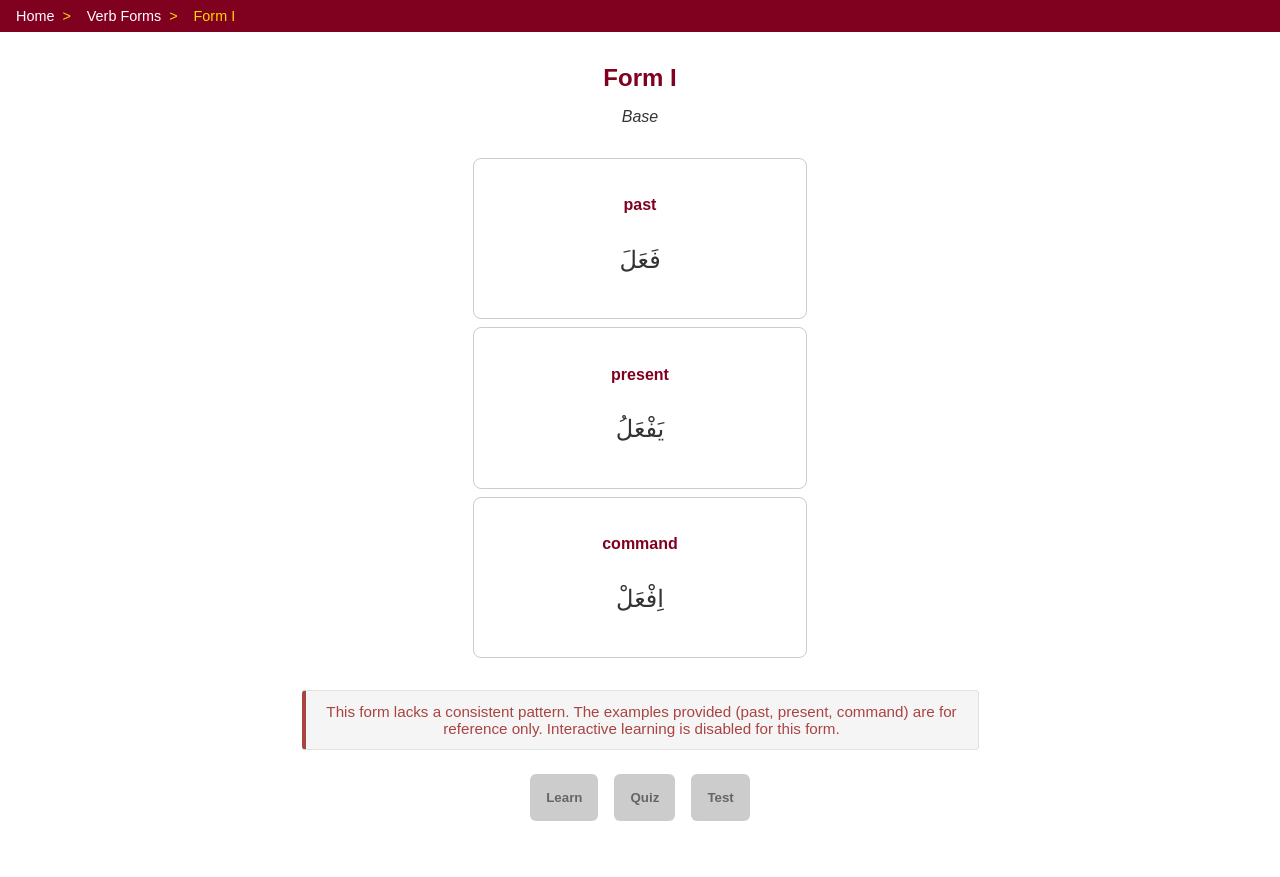
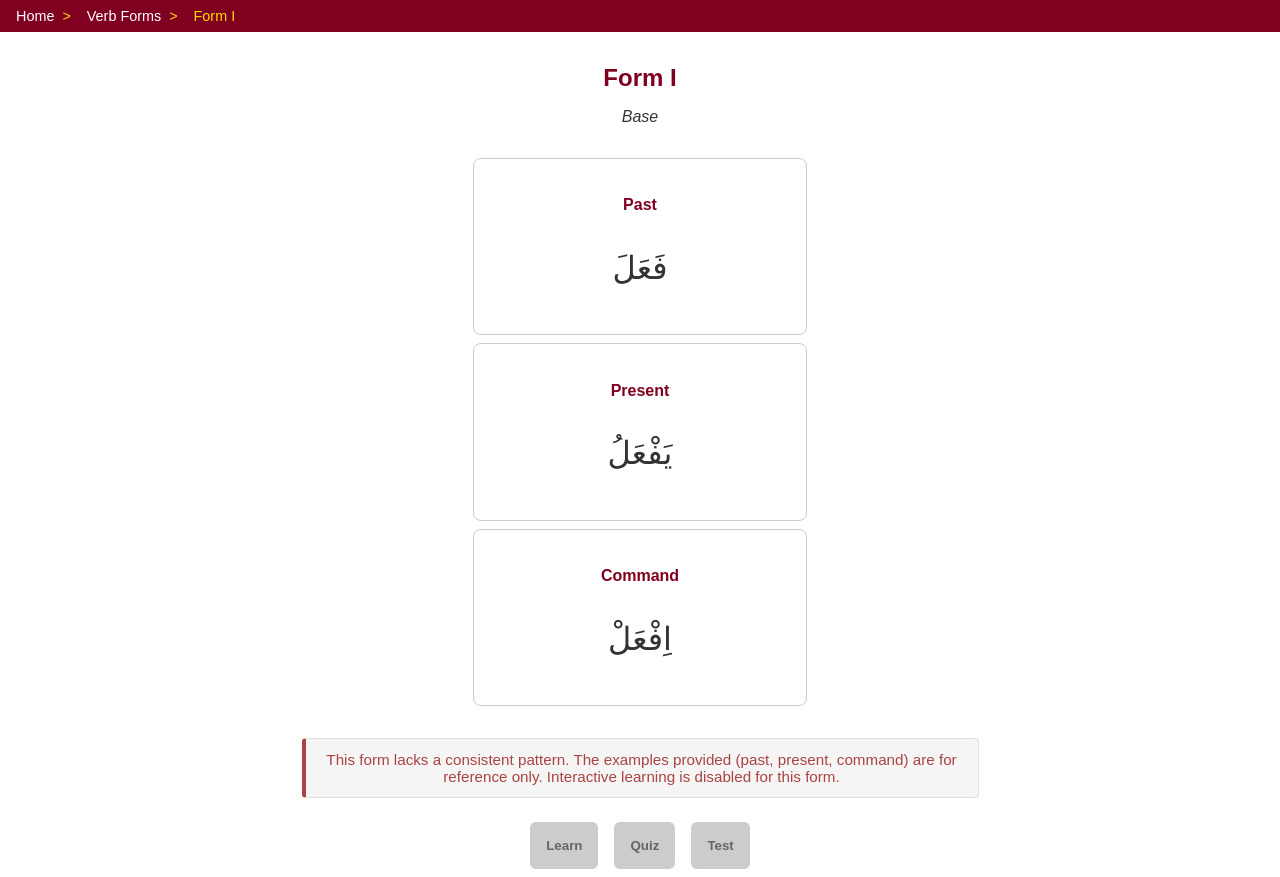
Before and after one commit to arafhossain/arabic-helper, a React (Create React App) app: page /verb-forms/form-i in a window 1280 px wide. Before the commit the page ends 829 px from the top, so only its background shows below. Built offline with nearby package versions, Linux system fonts and the light colour scheme; a web font is replaced by a local one.

Commit message:
Update labels and add question number subtext

```diff
--- a/src/components/FormLearn.tsx
+++ b/src/components/FormLearn.tsx
@@ -1,5 +1,5 @@
 import React, { useState } from "react";
-import { LearnCard, VerbForm } from "../models/VerbForm";
+import { LearnCard, VerbForm, VerbTenseLabels } from "../models/VerbForm";
 import { ExerciseMode } from "./FormDetail";
 
 type IFormLearn = {
@@ -47,8 +47,8 @@ export default function FormLearn({ formData, setMode }: IFormLearn) {
           borderRadius: "8px",
           padding: "2rem",
           width: "300px",
-          height: "30px",
-          fontSize: "1.5rem",
+          height: "40px",
+          fontSize: "2rem",
           cursor: "pointer",
           backgroundColor: "#f9f9f9",
           textAlign: "center",
@@ -57,7 +57,7 @@ export default function FormLearn({ formData, setMode }: IFormLearn) {
         className={showAnswer ? "arabic-text" : ""}
         onClick={() => setShowAnswer(!showAnswer)}
       >
-        {showAnswer ? currentCard.verb : currentCard.tense}
+        {showAnswer ? currentCard.verb : VerbTenseLabels[currentCard.tense]}
       </div>
 
       <button
--- a/src/components/FormQuiz.tsx
+++ b/src/components/FormQuiz.tsx
@@ -247,7 +247,10 @@ export default function FormQuiz({ formData, setMode }: FormQuizProps) {
           </div>
         ) : (
           <div>
-            <h1>{formData.name}</h1>
+            <h1 style={{ marginBottom: "6px" }}>{formData.name}</h1>
+            <span style={{ color: "gray", fontSize: "1.2rem" }}>
+              Question {currentIndex + 1} of {quizQuestions.length}
+            </span>
             <h2>
               {`What is the ${tenseLabel.toUpperCase()} form of `}
               <span
--- a/src/components/OverviewCard.tsx
+++ b/src/components/OverviewCard.tsx
@@ -1,5 +1,5 @@
 import React from "react";
-import { ModeType, VerbForm } from "../models/VerbForm";
+import { ModeType, VerbForm, VerbTenseLabels } from "../models/VerbForm";
 
 type IOverviewCardProps = {
   formData: VerbForm;
@@ -27,8 +27,10 @@ export default function OverviewCard({
               maxWidth: "300px",
             }}
           >
-            <h4 style={{ marginBottom: "0.3rem" }}>{form.tense}</h4>
-            <p style={{ fontSize: "1.5rem" }} className="arabic-text">
+            <h4 style={{ marginBottom: "0.3rem" }}>
+              {VerbTenseLabels[form.tense]}
+            </h4>
+            <p style={{ fontSize: "2rem" }} className="arabic-text">
               {form.verb}
             </p>
           </div>
```
